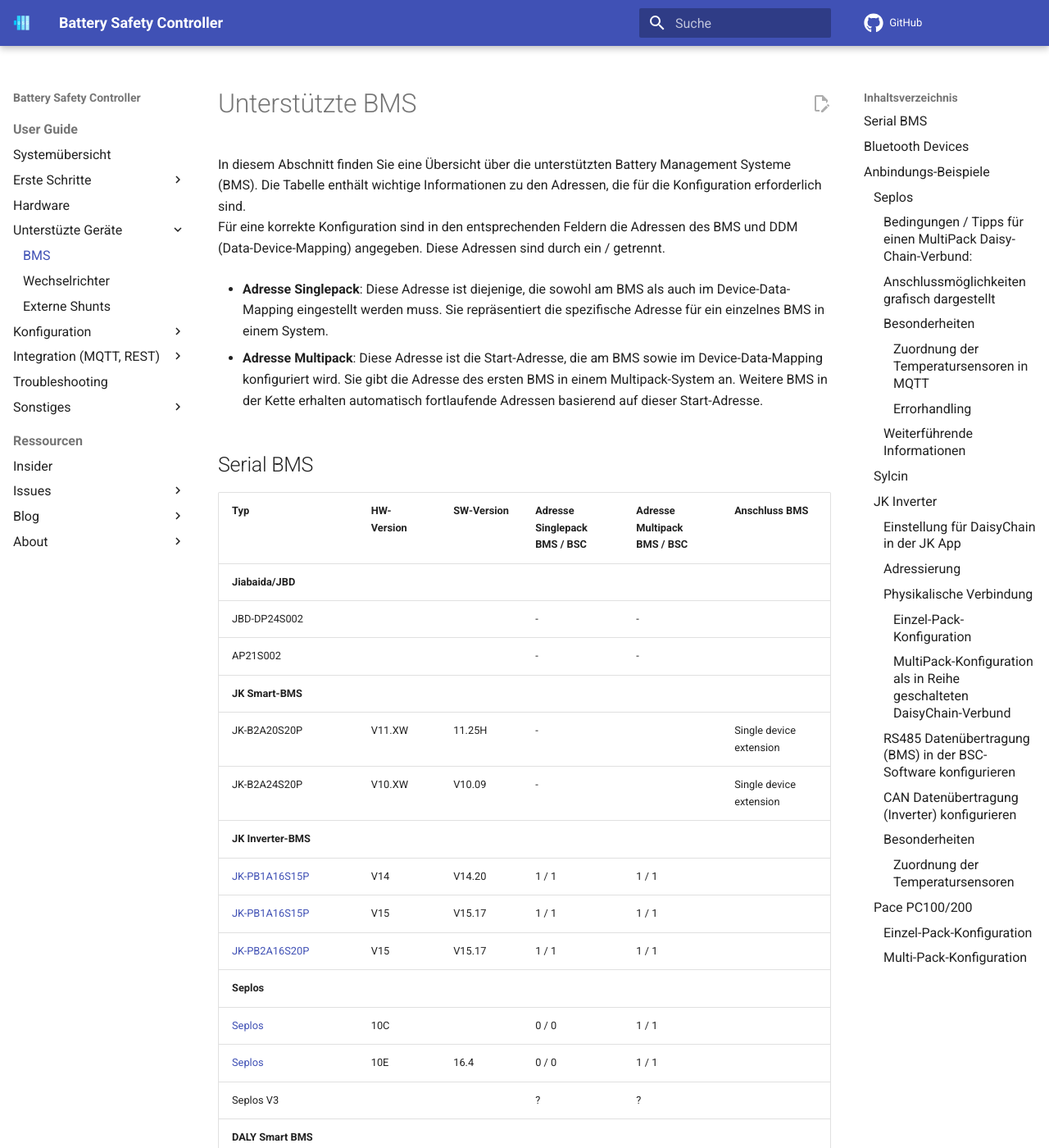
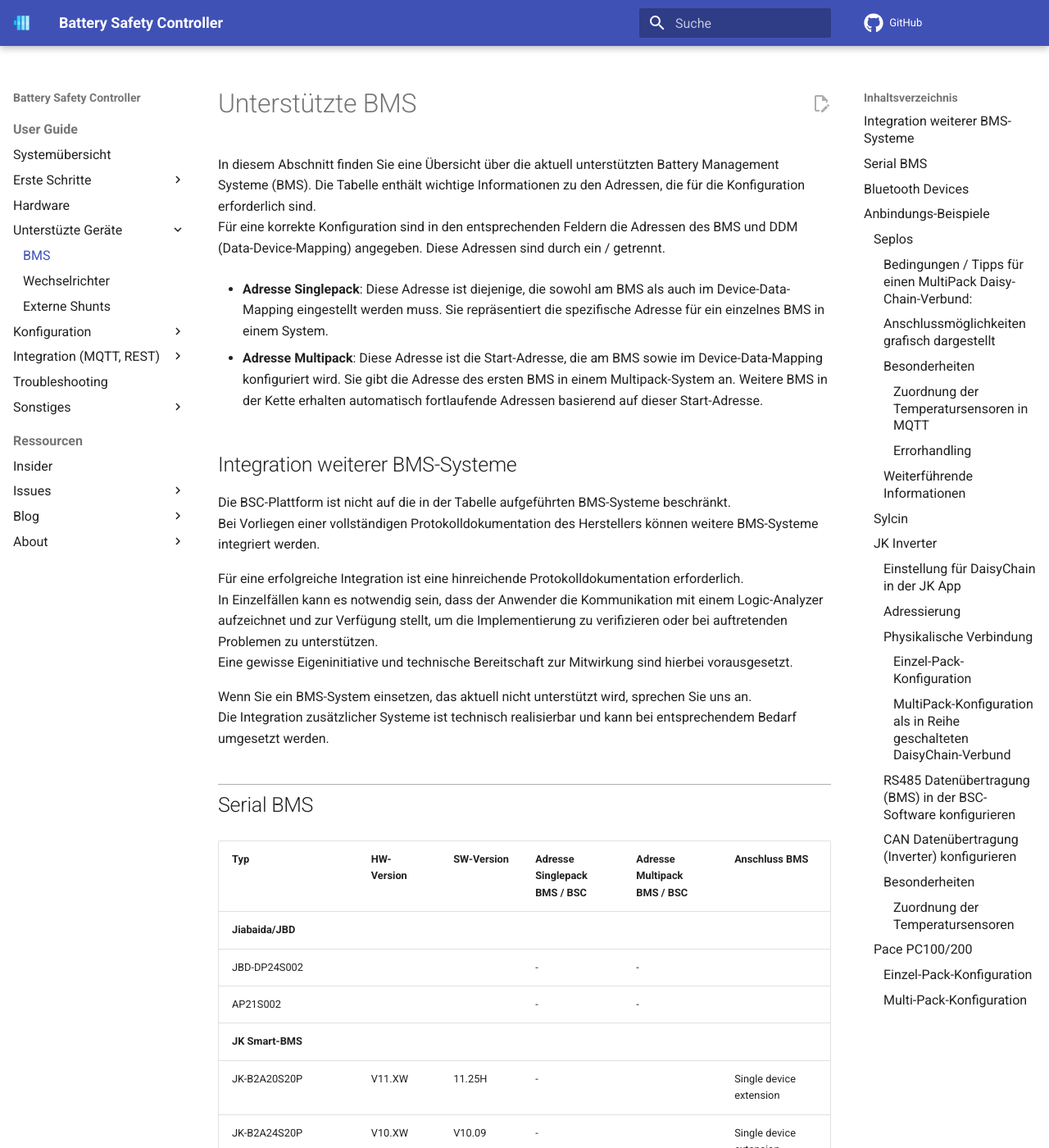
Before and after one commit to bsc-org/bsc, an MkDocs documentation site: the page built from docs/devices/bms.md, in a window 1280 px wide and 1400 px high. Shown: the whole window at 82% size. Built offline with MkDocs 1.6.1 and Material for MkDocs 9.7.7, drawn with Linux system fonts in a browser that asks for light colours; comment, search, counter and statistics services are not loaded.

Commit message:
Informationen für Integration weiterer BMS hinzugefügt

```diff
--- a/docs/devices/bms.md
+++ b/docs/devices/bms.md
@@ -1,10 +1,21 @@
 # Unterstützte BMS
-In diesem Abschnitt finden Sie eine Übersicht über die unterstützten Battery Management Systeme (BMS). Die Tabelle enthält wichtige Informationen zu den Adressen, die für die Konfiguration erforderlich sind.
+In diesem Abschnitt finden Sie eine Übersicht über die aktuell unterstützten Battery Management Systeme (BMS). Die Tabelle enthält wichtige Informationen zu den Adressen, die für die Konfiguration erforderlich sind.
 Für eine korrekte Konfiguration sind in den entsprechenden Feldern die Adressen des BMS und DDM (Data-Device-Mapping) angegeben. Diese Adressen sind durch ein / getrennt.
 
 - **Adresse Singlepack**: Diese Adresse ist diejenige, die sowohl am BMS als auch im Device-Data-Mapping eingestellt werden muss. Sie repräsentiert die spezifische Adresse für ein einzelnes BMS in einem System.
 
 - **Adresse Multipack**: Diese Adresse ist die Start-Adresse, die am BMS sowie im Device-Data-Mapping konfiguriert wird. Sie gibt die Adresse des ersten BMS in einem Multipack-System an. Weitere BMS in der Kette erhalten automatisch fortlaufende Adressen basierend auf dieser Start-Adresse.
+
+## Integration weiterer BMS-Systeme
+Die BSC-Plattform ist nicht auf die in der Tabelle aufgeführten BMS-Systeme beschränkt.
+Bei Vorliegen einer vollständigen Protokolldokumentation des Herstellers können weitere BMS-Systeme integriert werden.
+
+Für eine erfolgreiche Integration ist eine hinreichende Protokolldokumentation erforderlich.
+In Einzelfällen kann es notwendig sein, dass der Anwender die Kommunikation mit einem Logic-Analyzer aufzeichnet und zur Verfügung stellt, um die Implementierung zu verifizieren oder bei auftretenden Problemen zu unterstützen.
+Eine gewisse Eigeninitiative und technische Bereitschaft zur Mitwirkung sind hierbei vorausgesetzt.
+
+Wenn Sie ein BMS-System einsetzen, das aktuell nicht unterstützt wird, sprechen Sie uns an.
+Die Integration zusätzlicher Systeme ist technisch realisierbar und kann bei entsprechendem Bedarf umgesetzt werden.
 
 ## Serial BMS
 | Typ | HW-Version | SW-Version | Adresse Singlepack<br>BMS / BSC| Adresse Multipack<br>BMS / BSC | Anschluss BMS |
```
